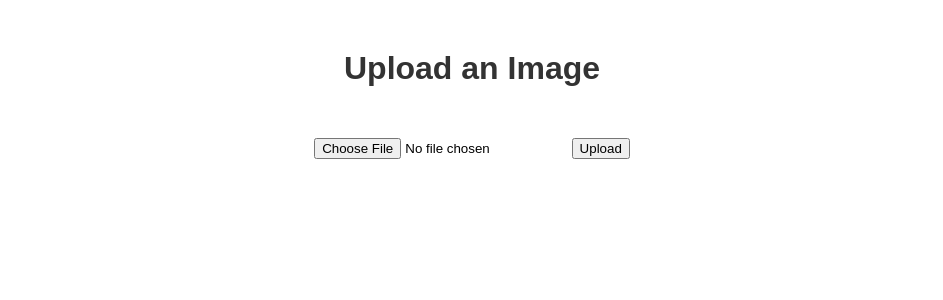
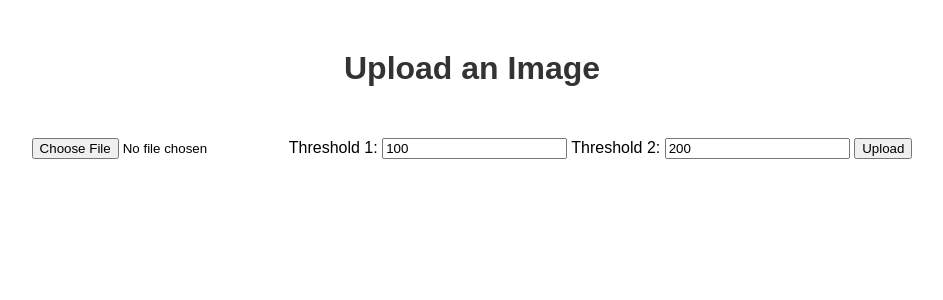
Before and after one commit to Daniellien2018/canny_edge_detector, a Flask app: page / in a window 1280 px wide. Shown: the top 300 px of the page, without its empty margins (168-1111 px from the left). Run offline with Flask 3, Linux system fonts and the light colour scheme.

Commit message:
adjuatableparams_added

```diff
--- a/canny_edge_app/app.py
+++ b/canny_edge_app/app.py
@@ -22,6 +22,10 @@ def upload():
     if file.filename == '':
         return "No selected file"
     if file:
+        threshold1 = int(request.form.get('threshold1', 100))
+        threshold2 = int(request.form.get('threshold2', 100))
+        edge_detector = EdgeDetector(threshold1=threshold1, threshold2=threshold2)
+
         # Read the image file
         image = cv2.imdecode(np.frombuffer(file.read(), np.uint8), cv2.IMREAD_UNCHANGED)
         # Perform edge detection
--- a/canny_edge_app/templates/index.html
+++ b/canny_edge_app/templates/index.html
@@ -10,6 +10,10 @@
     <h1>Upload an Image</h1>
     <form method="post" enctype="multipart/form-data" action="/upload">
         <input type="file" name="file" required>
+        <label for="threshold1">Threshold 1:</label>
+        <input type="number" id="threshold1" name="threshold1" value="100" required>
+        <label for="threshold2">Threshold 2:</label>
+        <input type="number" id="threshold2" name="threshold2" value="200" required>
         <input type="submit" value="Upload">
     </form>
 </body>
```
